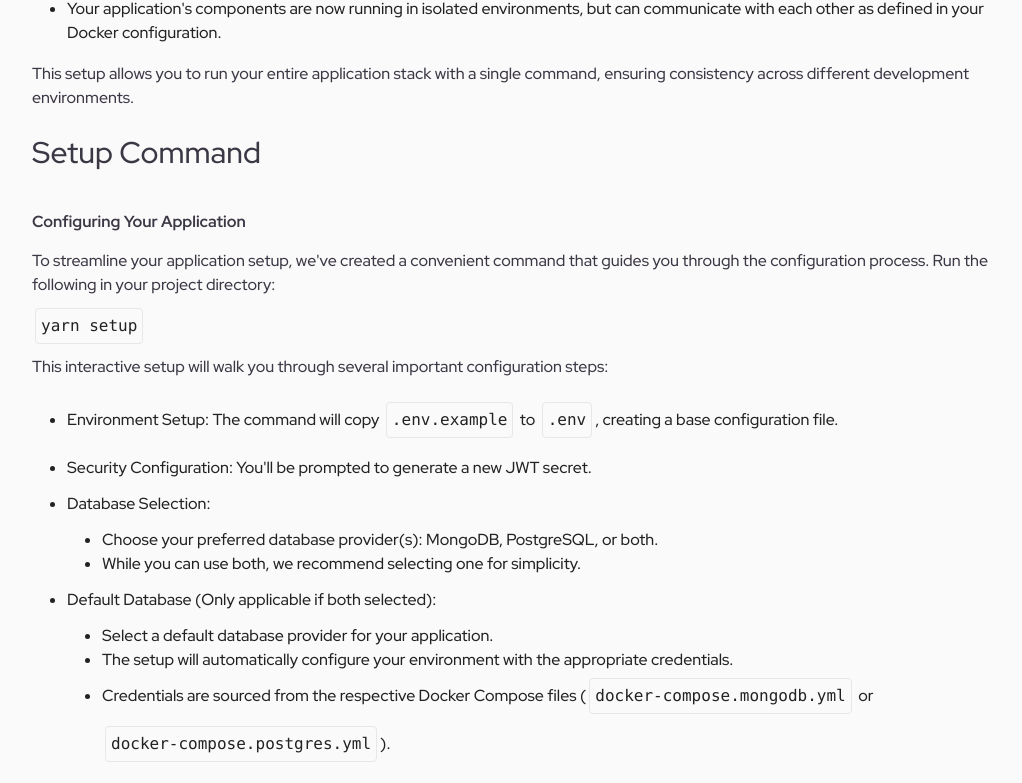
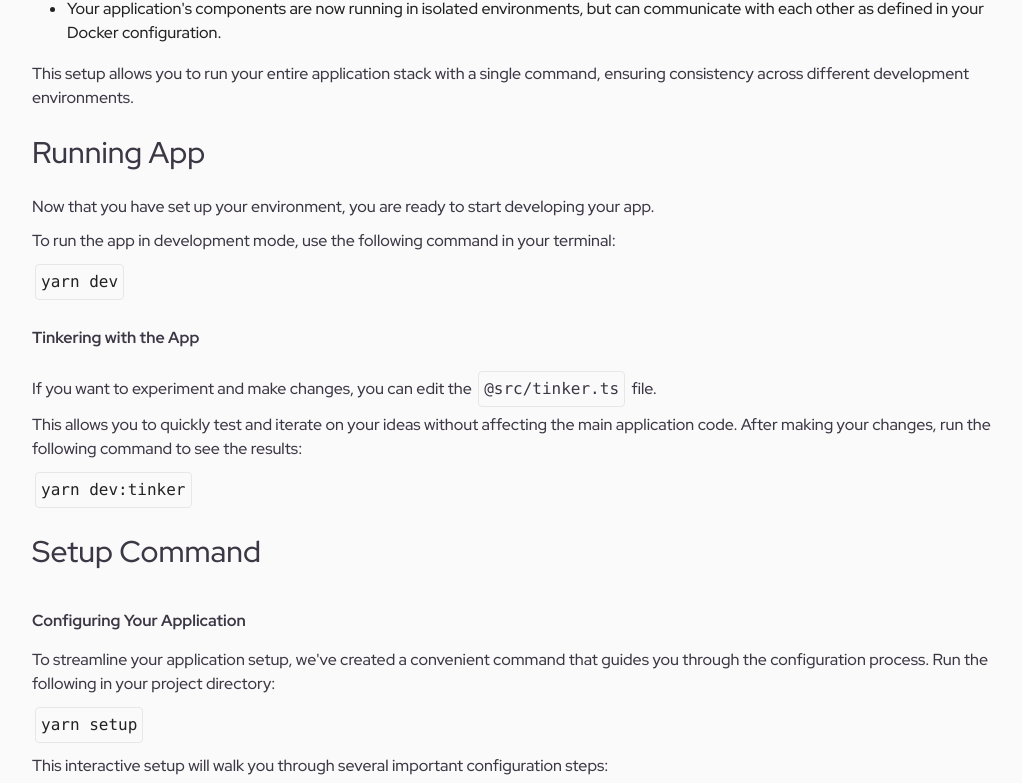
Before and after one commit to ben-shepherd/larascript-framework-react, a React (Vite) app: page / in a window 1280 px wide. Shown: the part 6753-7536 px from the top of the page, without its empty margins (243-1265 px from the left). Built offline with nearby package versions, Linux system fonts and the light colour scheme; a web font is replaced by a local one.

Commit message:
Added documentation section running app

```diff
--- /dev/null
+++ b/src/components/sections/Documentation/components/docs/Installation/InstallRunningApp.tsx
@@ -0,0 +1,30 @@
+
+const InstallRunningApp = () => {
+  return (
+    <article>
+
+      <p>
+        Now that you have set up your environment, you are ready to start developing your app.
+      </p>
+      <p>
+        To run the app in development mode, use the following command in your terminal:
+      </p>
+      <pre>
+        <code>yarn dev</code>
+      </pre>
+
+      <h3>Tinkering with the App</h3>
+      <p>
+        If you want to experiment and make changes, you can edit the <code>@src/tinker.ts</code> file. <br />
+        This allows you to quickly test and iterate on your ideas without affecting the main application code.
+        After making your changes, run the following command to see the results:
+      </p>
+      <pre>
+        <code>yarn dev:tinker</code>
+      </pre>
+
+    </article>
+  );
+}
+
+export default InstallRunningApp;
--- a/src/components/sections/Documentation/data/DocumentationData.ts
+++ b/src/components/sections/Documentation/data/DocumentationData.ts
@@ -20,6 +20,7 @@ import ExpressResourceRoutes from "../components/docs/Express/ExpressResourceRou
 import RoutingFiles from "../components/docs/Express/ExpressRouting"
 import ExpressSummary from "../components/docs/Express/ExpressSummary"
 import Extendables from "../components/docs/Extendables/ExtendableSummary"
+import InstallRunningApp from "../components/docs/Installation/InstallRunningApp"
 import InstallRunningDocker from "../components/docs/Installation/InstallRunningDocker"
 import InstallSetupCommand from "../components/docs/Installation/InstallSetupCommand"
 import { default as Installing } from "../components/docs/Installation/InstallSummary"
@@ -62,6 +63,11 @@ const data: DocumentationItem[] = [
                 title: "Running Docker",
                 titleSmall: "Docker",
                 content: InstallRunningDocker,
+            },
+            {
+                href: "#setup-app",
+                title: "Running App",
+                content: InstallRunningApp,
             },
             {
                 href: "#setup-command",
```
